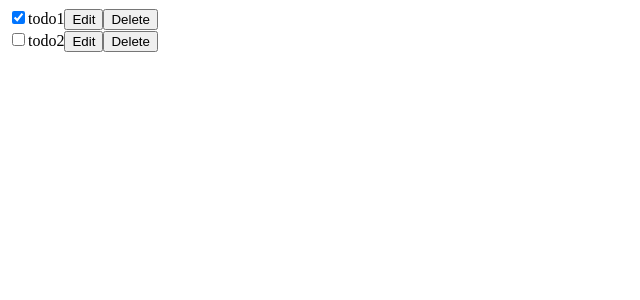
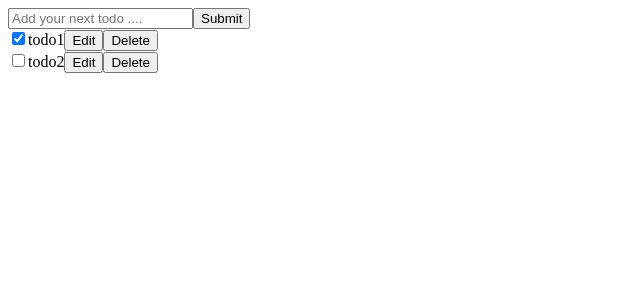
Before and after one commit to reemadhanwaniii/ContextAPI_TodoList, a React (Vite) app: page / in a window 1280 px wide. Shown: the top 300 px of the page, without its empty margins (0-640 px from the left). Built offline with nearby package versions, Linux system fonts and the light colour scheme.

Commit message:
add addTodo functionality

```diff
--- a/src/App.jsx
+++ b/src/App.jsx
@@ -1,16 +1,25 @@
 
+import { useState } from 'react'
 import './App.css'
+import AddTodo from './Components/AddTodo/AddTodo'
 import Todolist from './Components/TodoList/Todolist'
 
 function App() {
 
-  const todos = [
+  const [todos,setTodos] = useState([
     {id: 1,text: "todo1" ,isFinished: true},
     {id: 2,text: "todo2" ,isFinished: false}
-  ]
+  ]);
+
+  function addTodos(todoText) {
+      let nextId = todos.length;
+      setTodos([...todos,{id: nextId,text: todoText,isFinished: false}])
+  }
+
 
   return (
     <>
+     <AddTodo addTodos={addTodos}/>
      <Todolist todos={todos}/>
     </>
   )
--- /dev/null
+++ b/src/Components/AddTodo/AddTodo.jsx
@@ -0,0 +1,20 @@
+import { useState } from "react";
+
+function AddTodo({addTodos}) {
+    const [todoText,setTodoText] = useState('');
+    return(
+        <>
+            <input type="text"
+                   placeholder="Add your next todo ...."
+                   onChange={(e)=>setTodoText(e.target.value)}
+                   value={todoText}/>
+            <button
+                onClick={()=> addTodos(todoText)}
+            >
+                    Submit</button>
+        </>
+
+    )
+}
+
+export default AddTodo;
```
